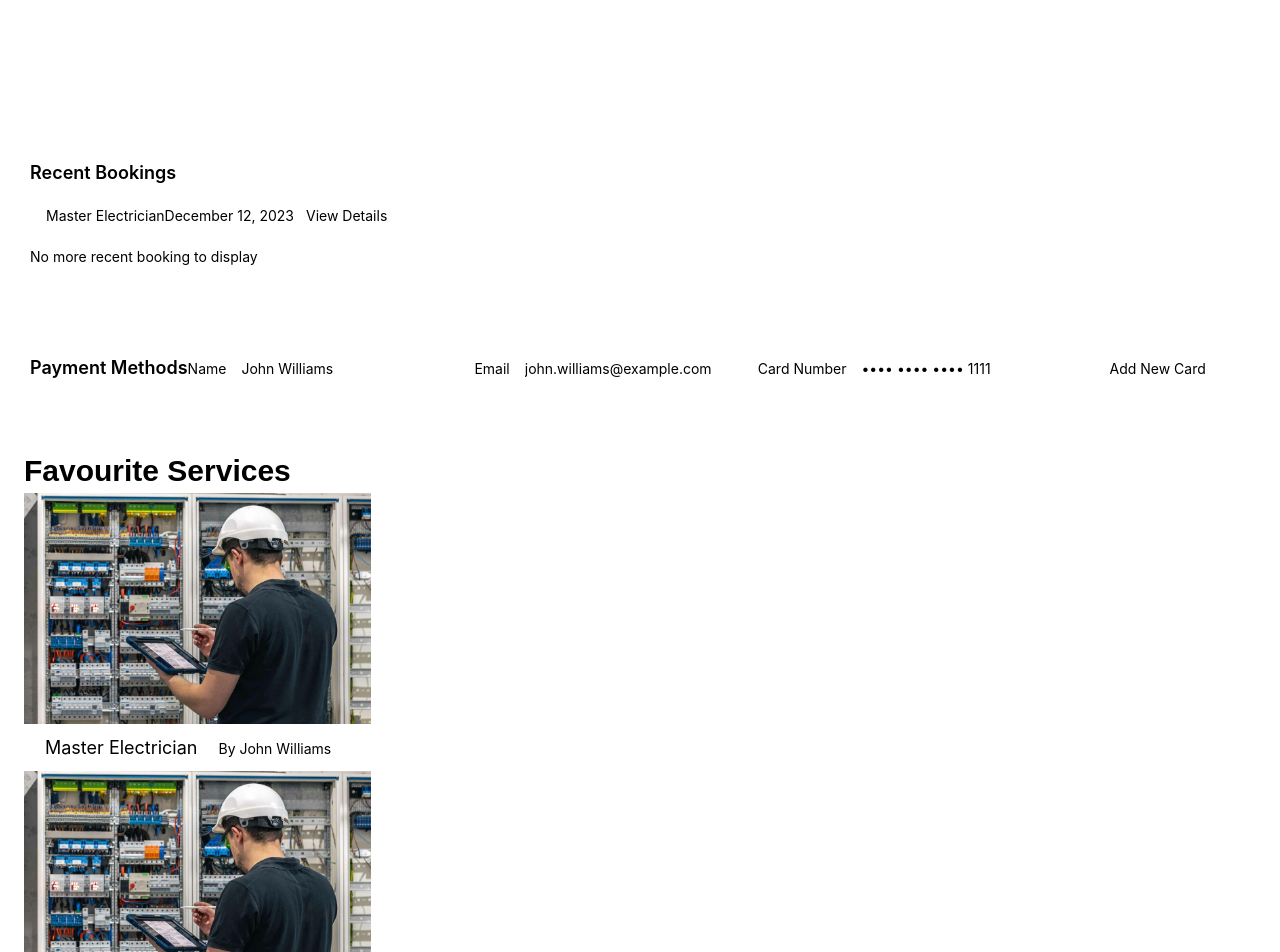
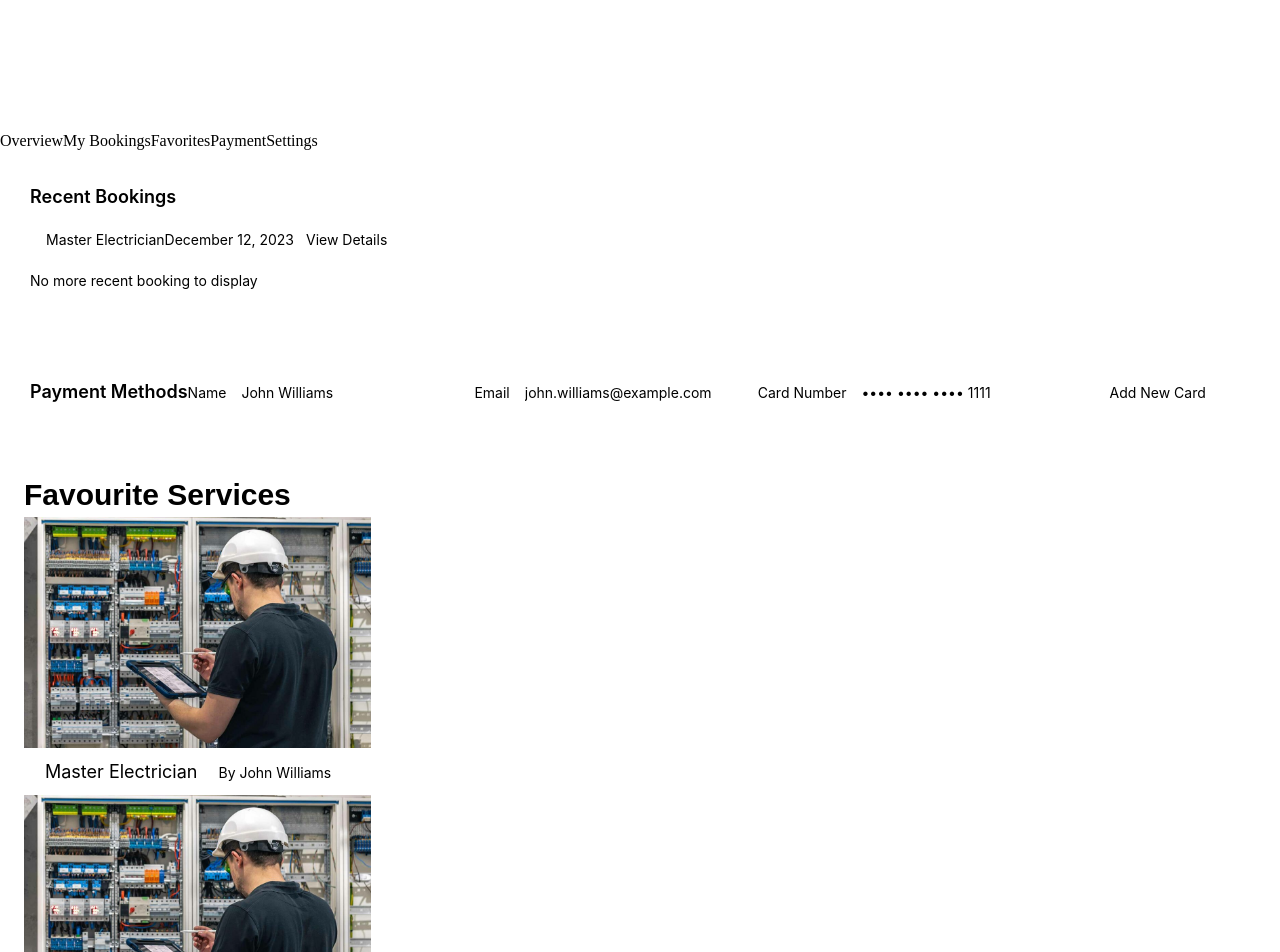
Before and after one commit to dxv5648/Saha, a React (Vite) app in the folder saha-project/: page /Profile in a window 1280 px wide. Shown: the part 700-1652 px from the top of the page. Built offline with nearby package versions, Linux system fonts and the light colour scheme.

Commit message:
Feature Post Review / New Profile layout

```diff
--- a/saha-project/src/profile-page/profile.jsx
+++ b/saha-project/src/profile-page/profile.jsx
@@ -1,6 +1,6 @@
+import { useState } from "react";
 import Footer from "../home-page/Footer.jsx";
 import Header from "../home-page/Header.jsx";
-import skyline from "../assets/Auckland-Skyline-Dark.jpg";
 import ProfileHeader from "./profile-header.jsx";
 import RecentServices from "./recent-services.jsx";
 import FavouriteServices from "./favourite-services.jsx";
@@ -19,6 +19,8 @@ export default function Profile() {
 }
 
 function Body() {
+  const [activeTab, setActiveTab] = useState("overview");
+
   return (
     <div className="w-full relative">
       <Background />
@@ -26,23 +28,88 @@ function Body() {
       <div className="relative inset-0 z-10 flex flex-col">
         <ProfileHeader />
 
-        <div className="flex flex-col lg:flex-row gap-6 px-12 py-8">
-          <div className="flex-1">
-            <RecentServices />
-          </div>
-          <div className="flex-1">
-            <PaymentMethods />
+        {/* Tab Navigation */}
+        <div className="flex justify-center px-4 mt-4 mb-8">
+          <div className="flex gap-4 bg-[#161616F0] rounded-[30px] p-2">
+            {[
+              { id: "overview", label: "Overview" },
+              { id: "bookings", label: "My Bookings" },
+              { id: "favorites", label: "Favorites" },
+              { id: "payment", label: "Payment" },
+              { id: "settings", label: "Settings" },
+            ].map((tab) => (
+              <button
+                key={tab.id}
+                onClick={() => setActiveTab(tab.id)}
+                className={`px-6 py-2 rounded-[20px] font-medium transition-all ${
+                  activeTab === tab.id
+                    ? "bg-white text-black"
+                    : "text-[#D1D1D1] hover:text-white"
+                }`}
+              >
+                {tab.label}
+              </button>
+            ))}
           </div>
         </div>
 
-        <div className="flex flex-col lg:flex-row gap-6 px-12 py-8">
-          <div className="flex-1">
-            <FavouriteServices />
+        {/* Overview Tab */}
+        {activeTab === "overview" && (
+          <div className="space-y-8 px-4 pb-12">
+            <div className="grid grid-cols-1 lg:grid-cols-2 gap-6 max-w-7xl mx-auto">
+              <div className="h-full">
+                <RecentServices />
+              </div>
+              <div className="h-full">
+                <PaymentMethods />
+              </div>
+            </div>
+            <div className="grid grid-cols-1 lg:grid-cols-2 gap-6 max-w-7xl mx-auto">
+              <div className="h-full">
+                <FavouriteServices />
+              </div>
+              <div className="h-full">
+                <PersonalDetails />
+              </div>
+            </div>
           </div>
-          <div className="flex-1">
-            <PersonalDetails />
+        )}
+
+        {/* Bookings Tab */}
+        {activeTab === "bookings" && (
+          <div className="flex justify-center px-4 pb-12">
+            <div className="w-full max-w-4xl">
+              <RecentServices />
+            </div>
           </div>
-        </div>
+        )}
+
+        {/* Favorites Tab */}
+        {activeTab === "favorites" && (
+          <div className="flex justify-center px-4 pb-12">
+            <div className="w-full max-w-4xl">
+              <FavouriteServices />
+            </div>
+          </div>
+        )}
+
+        {/* Payment Tab */}
+        {activeTab === "payment" && (
+          <div className="flex justify-center px-4 pb-12">
+            <div className="w-full max-w-4xl">
+              <PaymentMethods />
+            </div>
+          </div>
+        )}
+
+        {/* Settings Tab */}
+        {activeTab === "settings" && (
+          <div className="flex justify-center px-4 pb-12">
+            <div className="w-full max-w-4xl">
+              <PersonalDetails />
+            </div>
+          </div>
+        )}
       </div>
     </div>
   );
--- /dev/null
+++ b/saha-project/src/service-expand-page/review-form.jsx
@@ -0,0 +1,96 @@
+import { useState } from "react";
+
+export default function ReviewForm({ onSubmit }) {
+  const [formData, setFormData] = useState({
+    author: "",
+    rating: "5",
+    text: "",
+  });
+
+  const handleChange = (e) => {
+    const { name, value } = e.target;
+    setFormData((prev) => ({
+      ...prev,
+      [name]: value,
+    }));
+  };
+
+  const handleSubmit = (e) => {
+    e.preventDefault();
+
+    if (!formData.author.trim() || !formData.text.trim()) {
+      alert("Please fill in all fields");
+      return;
+    }
+
+    const newReview = {
+      author: formData.author,
+      rating: `${formData.rating}/5`,
+      date: new Date().toLocaleDateString("en-US", {
+        year: "numeric",
+        month: "short",
+        day: "numeric",
+      }),
+      text: formData.text,
+    };
+
+    onSubmit(newReview);
+    setFormData({ author: "", rating: "5", text: "" });
+  };
+
+  return (
+    <div className="w-full bg-[#161616F0] py-6 px-6 rounded-[40px]">
+      <span className="text-white text-lg mb-6 inter-semi-bold block">
+        {"Post a Review"}
+      </span>
+      <form onSubmit={handleSubmit} className="flex flex-col gap-4">
+        <div className="flex flex-col gap-2">
+          <label className="text-[#D1D1D1] text-sm">Name</label>
+          <input
+            type="text"
+            name="author"
+            value={formData.author}
+            onChange={handleChange}
+            placeholder="Enter your name"
+            className="w-full bg-[#252525] text-white text-sm px-3 py-2 rounded-lg border border-[#353535] focus:outline-none focus:border-[#555555]"
+          />
+        </div>
+
+        <div className="flex flex-col gap-2">
+          <label className="text-[#D1D1D1] text-sm">Rating</label>
+          <select
+            name="rating"
+            value={formData.rating}
+            onChange={handleChange}
+            className="w-full bg-[#252525] text-white text-sm px-3 py-2 rounded-lg border border-[#353535] focus:outline-none focus:border-[#555555]"
+          >
+            <option value="5">5 - Excellent</option>
+            <option value="4">4 - Good</option>
+            <option value="3">3 - Average</option>
+            <option value="2">2 - Poor</option>
+            <option value="1">1 - Very Poor</option>
+          </select>
+        </div>
+
+        <div className="flex flex-col gap-2">
+          <label className="text-[#D1D1D1] text-sm">Review</label>
+          <textarea
+            name="text"
+            value={formData.text}
+            onChange={handleChange}
+            placeholder="Write your review..."
+            rows="4"
+            className="w-full bg-[#252525] text-white text-sm px-3 py-2 rounded-lg border border-[#353535] focus:outline-none focus:border-[#555555] resize-none"
+          />
+        </div>
+
+        <button
+          type="submit"
+          className="w-full bg-white hover:bg-[#D1D1D1] text-black font-medium py-2 rounded-lg transition"
+        >
+          Submit Review
+        </button>
+      </form>
+    </div>
+  );
+}
--- a/saha-project/src/service-expand-page/reviews.jsx
+++ b/saha-project/src/service-expand-page/reviews.jsx
@@ -1,5 +1,8 @@
+import { useState } from "react";
+import ReviewForm from "./review-form";
+
 export default function Review() {
-  const reviews = [
+  const [reviews, setReviews] = useState([
     {
       author: "John Williams",
       rating: "5/5",
@@ -24,9 +27,18 @@ export default function Review() {
       date: "Dec 3, 2024",
       text: "Öncü said the distance makes this opening special.",
     },
-  ];
+  ]);
+
+  const handleAddReview = (newReview) => {
+    setReviews([newReview, ...reviews]);
+  };
 
   return (
+    <div className="flex flex-col items-start w-full gap-6">
+      {/* Review Form */}
+      <ReviewForm onSubmit={handleAddReview} />
+
+      {/* Reviews List */}
       <div className="flex flex-col items-start w-full bg-[#161616F0] py-6 px-6 rounded-[40px] inter-regular">
         <span className="text-white text-lg mb-6 inter-semi-bold">
           {"Customer Reviews"}
@@ -51,5 +63,6 @@ export default function Review() {
           </div>
         ))}
       </div>
+    </div>
   );
 }
--- a/saha-project/src/service-expand-page/service-expand.jsx
+++ b/saha-project/src/service-expand-page/service-expand.jsx
@@ -1,3 +1,4 @@
+import { useParams } from "react-router-dom";
 import Footer from "../home-page/Footer.jsx";
 import Header from "../home-page/Header.jsx";
 import Background from "../home-page/Background.jsx";
@@ -7,6 +8,7 @@ import ServiceType from "./service-type.jsx";
 import OtherServices from "./other-services.jsx";
 import ServiceBook from "./service-book.jsx";
 import Review from "./reviews.jsx";
+import { SERVICES_DATA } from "../service-page/service-db-temp.jsx";
 
 export default function Profile() {
   return (
@@ -19,6 +21,11 @@ export default function Profile() {
 }
 
 function Body() {
+  const { serviceId } = useParams();
+  const currentService = SERVICES_DATA.find(
+    (s) => s.id === parseInt(serviceId)
+  );
+
   return (
     <div className="w-full relative">
       <Background />
@@ -45,7 +52,10 @@ function Body() {
         </div>
         <div className="flex justify-center px-4 mt-8 mb-12">
           <div className="w-full max-w-300 flex flex-col">
-            <OtherServices />
+            <OtherServices
+              currentServiceId={parseInt(serviceId)}
+              currentCategory={currentService?.category}
+            />
           </div>
         </div>
       </div>
--- a/saha-project/src/service-page/service-icon.jsx
+++ b/saha-project/src/service-page/service-icon.jsx
@@ -1,7 +1,10 @@
+import { useNavigate } from "react-router-dom";
 import WorkImage from "../assets/Work-imgae.png";
 
 export default function ServiceIcon({ service = {} }) {
+  const navigate = useNavigate();
   const {
+    id = 1,
     name = "Master Electrician",
     provider = "John Williams",
     category = "Electrical",
@@ -9,6 +12,10 @@ export default function ServiceIcon({ service = {} }) {
     reviews = 158,
     priceRange = "$80-150/hr",
   } = service;
+
+  const handleBookNow = () => {
+    navigate(`/service/${id}`);
+  };
 
   return (
     <div
@@ -109,7 +116,7 @@ export default function ServiceIcon({ service = {} }) {
               padding: "clamp(14px, 2vw, 18px)",
               marginBottom: "clamp(16px, 2vw, 20px)",
             }}
-            onClick={() => alert("Pressed!")}
+            onClick={handleBookNow}
           >
             {"Book Now"}
           </button>
```
Lines whose indentation alone changed are shown as unchanged.
